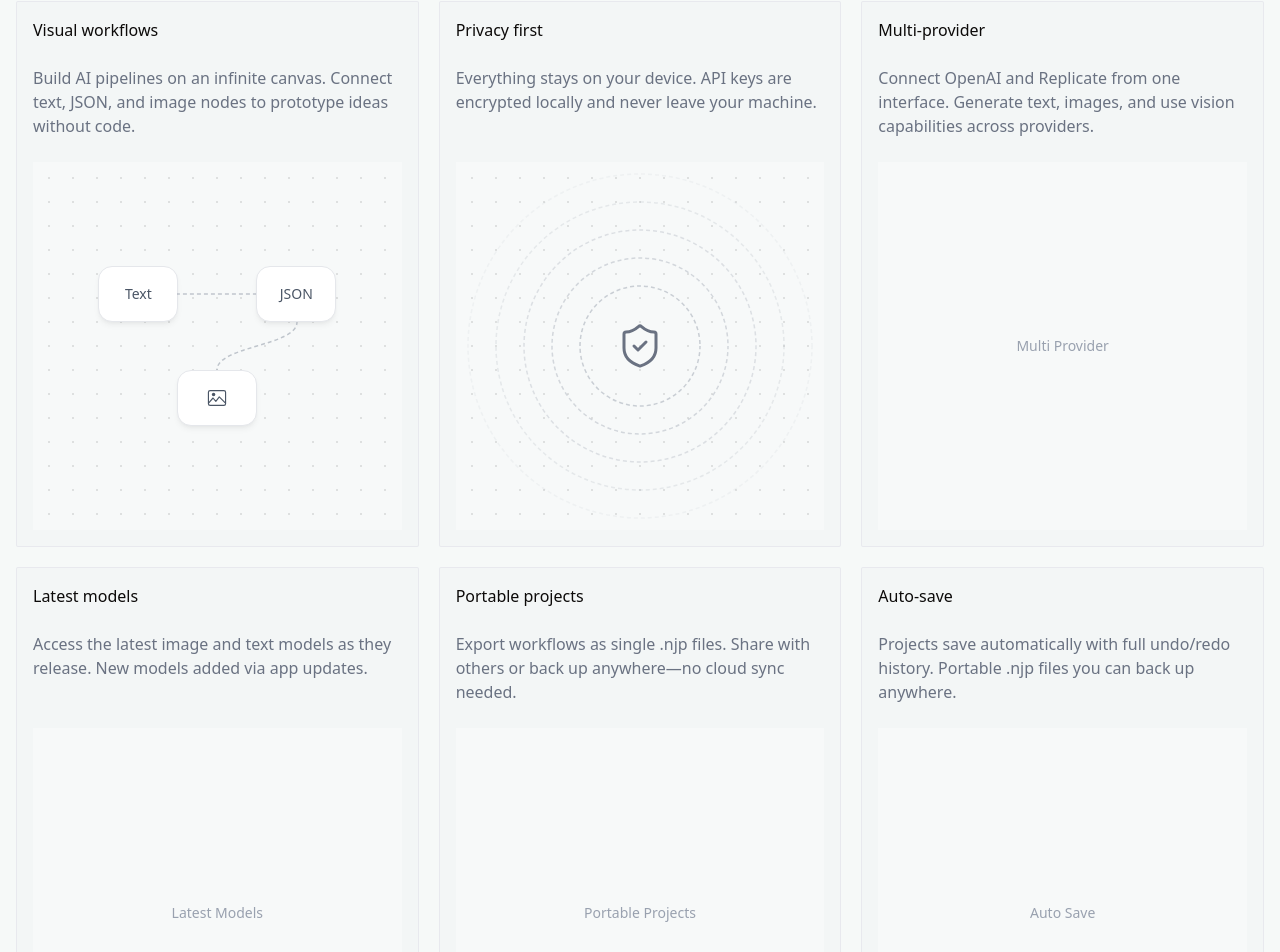
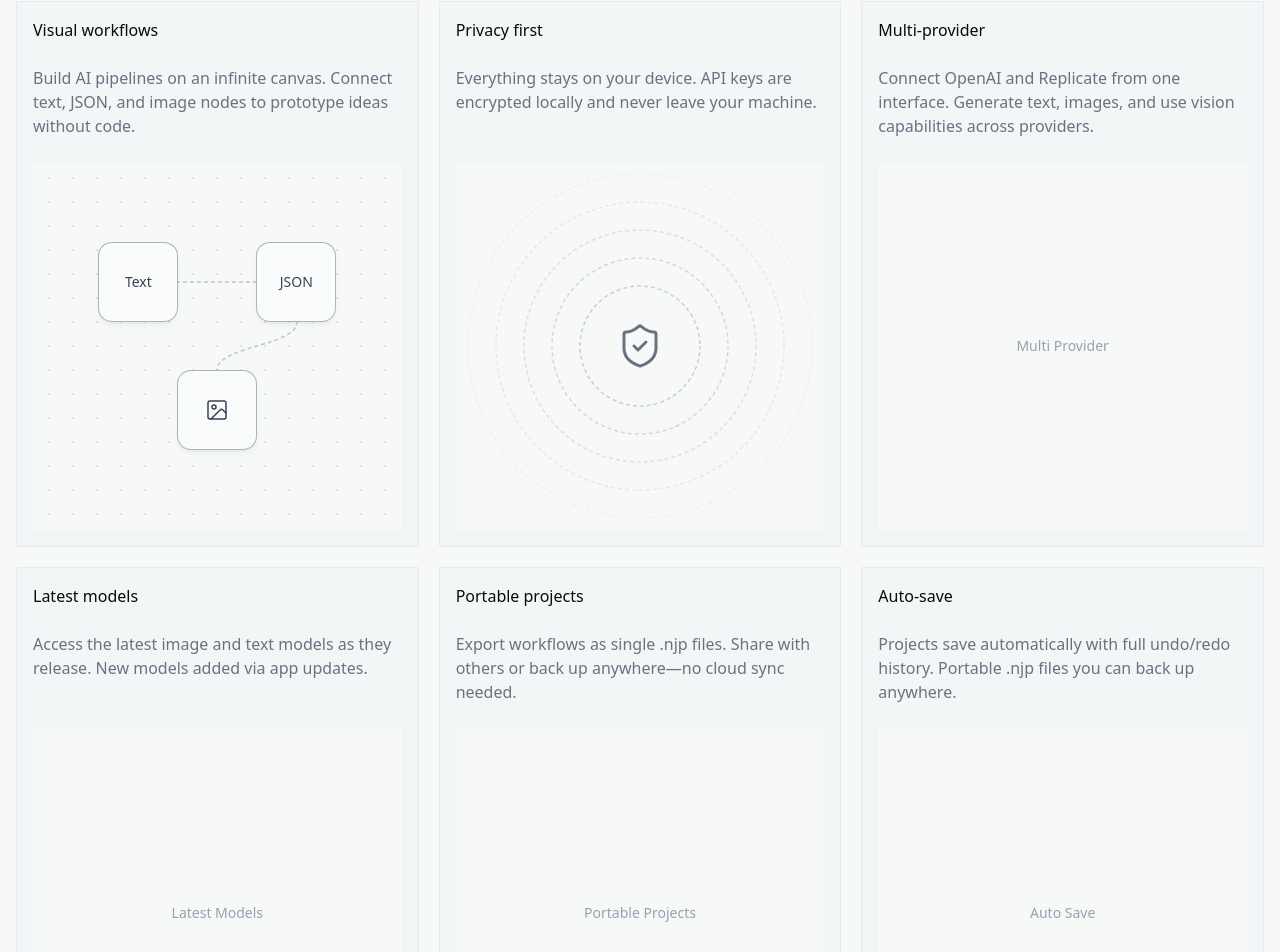
Before and after one commit to htjun/nodejourney-web, a Next.js app: page / in a window 1280 px wide. Shown: the part 1828-2780 px from the top of the page. Built offline with nearby package versions, Linux system fonts and the light colour scheme; no server answers.

Commit message:
Refactor visual-workflows with reusable Node component and Lucide Image icon

```diff
--- a/components/feature-visuals/privacy-first.tsx
+++ b/components/feature-visuals/privacy-first.tsx
@@ -7,14 +7,7 @@ const INNER_RADIUS = 60
 
 export function PrivacyFirst() {
   return (
-    <div
-      className="aspect-square rounded-xs flex items-center justify-center"
-      style={{
-        backgroundImage: 'radial-gradient(circle, rgba(0, 0, 0, 0.1) 1px, transparent 1px)',
-        backgroundPosition: '4px 4px',
-        backgroundSize: '24px 24px',
-      }}
-    >
+    <div className="aspect-square rounded-xs flex items-center justify-center">
       <div className="relative">
         {/* Animated circular paths - wave effect with fading opacity */}
         <svg width="180" height="180" viewBox="0 0 180 180" className="overflow-visible">
--- a/components/feature-visuals/visual-workflows.tsx
+++ b/components/feature-visuals/visual-workflows.tsx
@@ -1,4 +1,14 @@
 'use client'
+
+import { Image } from 'lucide-react'
+
+function Node({ children }: { children: React.ReactNode }) {
+  return (
+    <div className="bg-white/40 backdrop-blur-sm border border-gray-400/80 rounded-xl shadow-md/5 w-20 h-20 flex items-center justify-center text-gray-700 font-medium text-sm">
+      {children}
+    </div>
+  )
+}
 
 export function VisualWorkflows() {
   return (
@@ -13,9 +23,7 @@ export function VisualWorkflows() {
       {/* Top row: Text -- line -- JSON */}
       <div className="flex items-center">
         {/* Text Node */}
-        <div className="bg-white border border-gray-200 rounded-xl shadow-md/5 w-20 h-14 flex items-center justify-center">
-          <span className="text-gray-600 font-medium text-sm">Text</span>
-        </div>
+        <Node>Text</Node>
 
         {/* Line between Text and JSON */}
         <svg width="80" height="2" className="overflow-visible -mx-px">
@@ -32,9 +40,7 @@ export function VisualWorkflows() {
         </svg>
 
         {/* JSON Node */}
-        <div className="bg-white border border-gray-200 rounded-xl shadow-md/5 w-20 h-14 flex items-center justify-center">
-          <span className="text-gray-600 font-medium text-sm">JSON</span>
-        </div>
+        <Node>JSON</Node>
       </div>
 
       {/* Curved line from JSON bottom-center to Image top-center */}
@@ -50,27 +56,9 @@ export function VisualWorkflows() {
       </svg>
 
       {/* Image Node */}
-      <div className="bg-white border border-gray-200 rounded-xl shadow-md/5 w-20 h-14 flex items-center justify-center">
-        <svg width="20" height="16" viewBox="0 0 16 14" fill="none" className="text-gray-600">
-          <rect
-            x="0.5"
-            y="0.5"
-            width="15"
-            height="13"
-            rx="1.5"
-            stroke="currentColor"
-            strokeWidth="1"
-          />
-          <circle cx="5" cy="4" r="1.5" fill="currentColor" />
-          <path
-            d="M1 11l3.5-4 2.5 3 3-4 5 5"
-            stroke="currentColor"
-            strokeWidth="1"
-            strokeLinecap="round"
-            strokeLinejoin="round"
-          />
-        </svg>
-      </div>
+      <Node>
+        <Image size={24} strokeWidth={1.5} />
+      </Node>
 
       <style jsx>{`
         @keyframes dashFlow {
```
